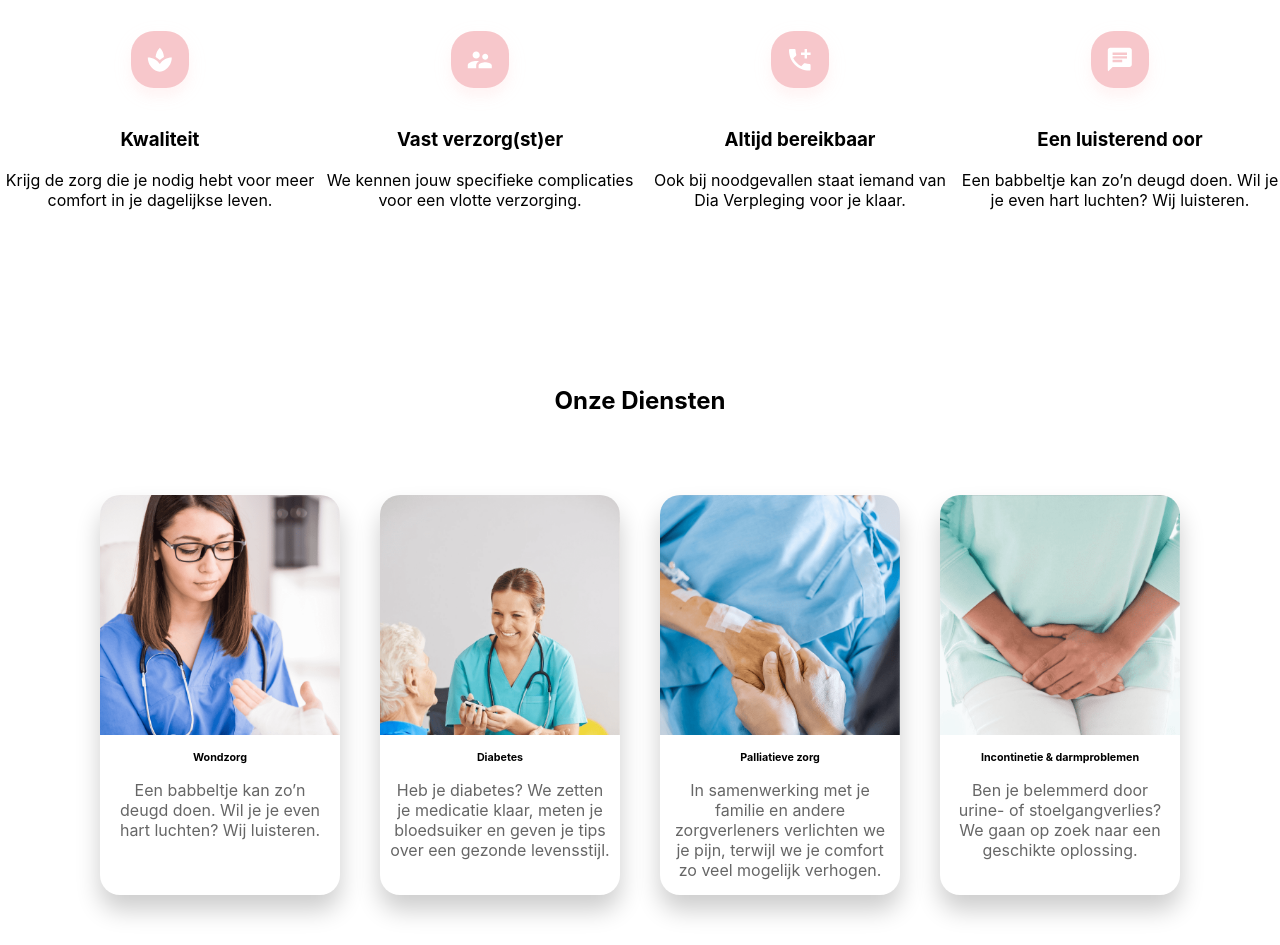
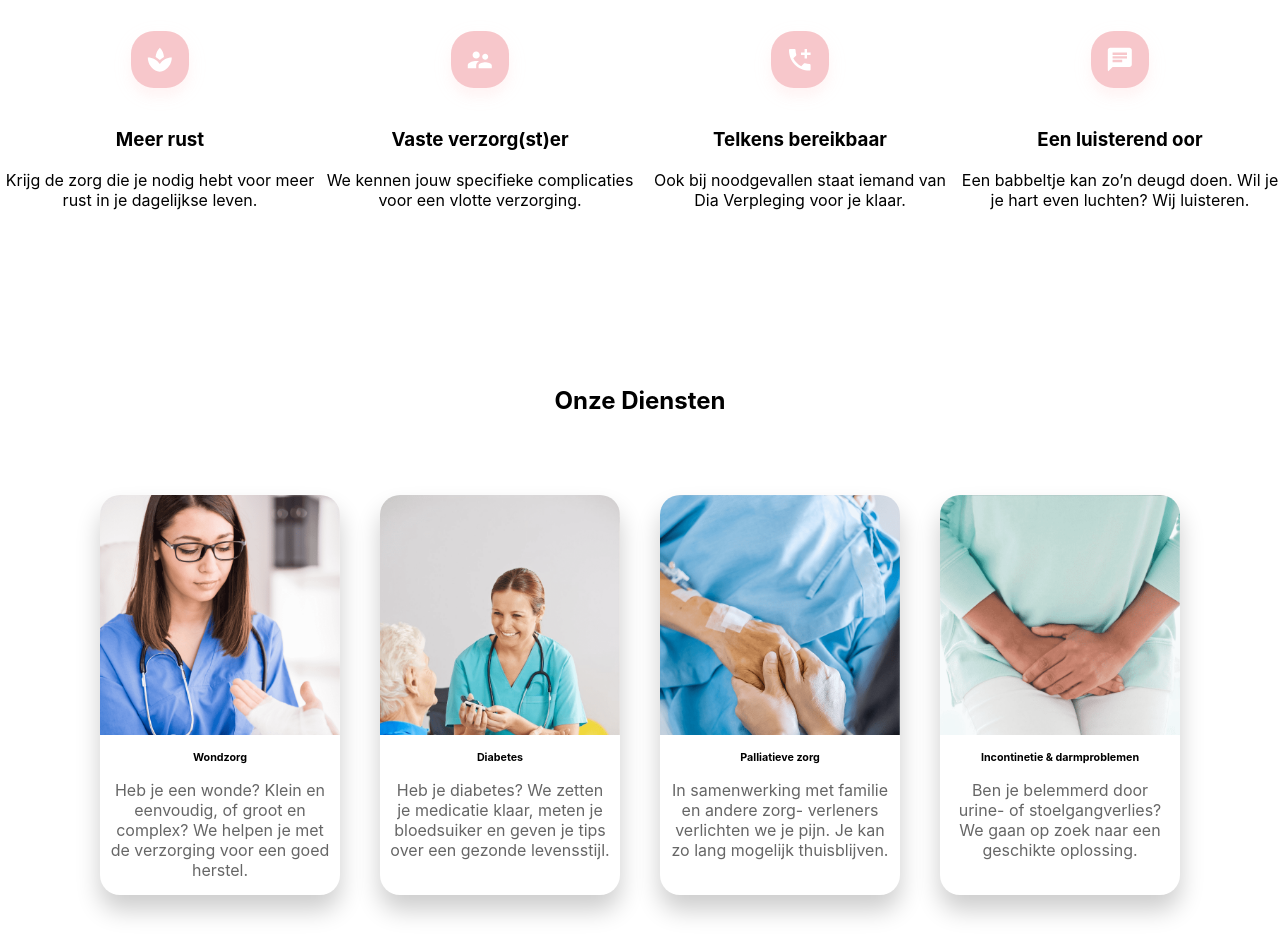
Before and after one commit to manziEric/diaverpleging, a Next.js app: page / in a window 1280 px wide. Shown: the part 840-1785 px from the top of the page. Built offline with nearby package versions, Linux system fonts and the light colour scheme.

Commit message:
update: tekst from pages

```diff
--- a/pages/diensten.tsx
+++ b/pages/diensten.tsx
@@ -51,8 +51,8 @@ const Diensten: NextPage = () => {
       <ContactFormHandler>
         <ContactForm title="Vraag meteen je intakegesprek aan.">
           <h3>
-            Staat jouw zorgbehoefte er niet tussen? Stuur ons eeen bericht en we
-            kijken graag hoe we je kunnen helpen.
+            Vind je jouw zorgebehoefte niet? Stuur ons een bericht en we kijken
+            graag hoe we je kunnen helpen.
           </h3>
           <Label name={name} />
           <Input
--- a/pages/index.tsx
+++ b/pages/index.tsx
@@ -50,7 +50,7 @@ const Home: NextPage = () => {
     <Layout>
       <Header
         title={'Thuisverpleging in zorgende handen'}
-        tekst={'Voor meer zorgeloze momenten in je leven.'}
+        tekst={'Meer zorgeloze momenten in je leven.'}
         isButton={true}
       />
       <CoreFeature />
@@ -106,7 +106,7 @@ const Home: NextPage = () => {
         <SubscribeForm>
           <h2>
             Schrijf je in op onze nieuwsbrief en ontvang de laatste weetjes over
-            gezondheid en thuisverpleging.
+            gezondheid in je mailbox.
           </h2>
           <Label name={email} />
           <Input
--- /dev/null
+++ b/src/components/core-feature/CoreFeature.data.ts
@@ -0,0 +1,32 @@
+import SpaIcon from '@mui/icons-material/Spa';
+import SupervisorAccountIcon from '@mui/icons-material/SupervisorAccount';
+import AddIcCallIcon from '@mui/icons-material/AddIcCall';
+import ChatIcon from '@mui/icons-material/Chat';
+
+export const data = [
+    {
+      id: 1,
+      IconSrc: SpaIcon,
+      title: 'Meer rust',
+      text: 'Krijg de zorg die je nodig hebt voor meer rust in je dagelijkse leven.',
+    },
+    {
+      id: 2,
+
+      IconSrc: SupervisorAccountIcon,
+      title: 'Vaste verzorg(st)er',
+      text: 'We kennen jouw specifieke complicaties voor een vlotte verzorging.',
+    },
+    {
+      id: 3,
+      IconSrc: AddIcCallIcon,
+      title: 'Telkens bereikbaar',
+      text: 'Ook bij noodgevallen staat iemand van Dia Verpleging voor je klaar.',
+    },
+    {
+      id: 4,
+      IconSrc: ChatIcon,
+      title: 'Een luisterend oor',
+      text: 'Een babbeltje kan zo’n deugd doen. Wil je je hart even luchten? Wij luisteren.',
+    },
+  ];
--- a/src/components/core-feature/CoreFeature.tsx
+++ b/src/components/core-feature/CoreFeature.tsx
@@ -1,37 +1,6 @@
 import IconsColumn from 'src/components/icons-column/IconsColumn';
-import SpaIcon from '@mui/icons-material/Spa';
-import SupervisorAccountIcon from '@mui/icons-material/SupervisorAccount';
-import AddIcCallIcon from '@mui/icons-material/AddIcCall';
-import ChatIcon from '@mui/icons-material/Chat';
+import { data } from 'src/components/core-feature/CoreFeature.data';
 import styles from 'styles/icons.module.css';
-
-const data = [
-  {
-    id: 1,
-    IconSrc: SpaIcon,
-    title: 'Kwaliteit',
-    text: 'Krijg de zorg die je nodig hebt voor meer comfort in je dagelijkse leven.',
-  },
-  {
-    id: 2,
-
-    IconSrc: SupervisorAccountIcon,
-    title: 'Vast verzorg(st)er',
-    text: 'We kennen jouw specifieke complicaties voor een vlotte verzorging.  ',
-  },
-  {
-    id: 3,
-    IconSrc: AddIcCallIcon,
-    title: 'Altijd bereikbaar',
-    text: 'Ook bij noodgevallen staat iemand van Dia Verpleging voor je klaar.',
-  },
-  {
-    id: 4,
-    IconSrc: ChatIcon,
-    title: 'Een luisterend oor',
-    text: 'Een babbeltje kan zo’n deugd doen. Wil je je even hart luchten? Wij luisteren.  ',
-  },
-];
 
 const CoreFeature = (): JSX.Element => {
   return (
--- a/src/components/footer/Footer.tsx
+++ b/src/components/footer/Footer.tsx
@@ -47,7 +47,7 @@ const Footer = (): JSX.Element => {
               <Link href="/">Privacy</Link>
             </li>
             <li>
-              <Link href="/">Algemene voorwaarde</Link>
+              <Link href="/">Algemene voorwaarden</Link>
             </li>
           </ul>
         </div>
--- a/src/components/service-section/TextSection.tsx
+++ b/src/components/service-section/TextSection.tsx
@@ -8,8 +8,8 @@ const TextSection = (): JSX.Element => {
       <p>
         Dia Verpleging bestaat uit verplegers en verpleegsters met jarenlange
         ervaring. Mensen verzorgen doen we hart en ziel. Onze missie? Zorgen dat
-        je je leven zo prettig mogelijk kan leiden. We geloven in de kracht van
-        een hartverwarmende lach en een oprechte babbel.
+        je zo lang mogelijk thuis kan blijven in comfort. Jong, oud, zwart of
+        wit? Onze zorg is voor iedereen.
       </p>
       <Button route="/diensten">Leer meer over ons</Button>
     </div>
--- a/src/components/services/CardContent.data.ts
+++ b/src/components/services/CardContent.data.ts
@@ -2,7 +2,7 @@ export const CardContentData = [
     {
         id: 1,
         title: "Wondzorg",
-        text: `Een babbeltje kan zo’n deugd doen. Wil je je even hart luchten? Wij luisteren.  `
+        text: `Heb je een wonde? Klein en eenvoudig, of groot en complex? We helpen je met de verzorging voor een goed herstel.`
     },
     {
         id: 2,
@@ -12,11 +12,11 @@ export const CardContentData = [
     {
         id: 3,
         title: "Palliatieve zorg",
-        text: `In samenwerking met je familie en andere zorgverleners verlichten we je pijn, terwijl we je comfort zo veel mogelijk verhogen.`
+        text: `In samenwerking met familie en andere zorg- verleners verlichten we je pijn. Je kan zo lang mogelijk thuisblijven.`
     },
     {
         id: 4,
         title: "Incontinetie & darmproblemen",
-        text: `Ben je belemmerd door urine- of stoelgangverlies? We gaan op zoek naar een geschikte oplossing. `
+        text: `Ben je belemmerd door urine- of stoelgangverlies? We gaan op zoek naar een geschikte oplossing.`
     },
 ]
```
Also changed, not shown: src/components/services/serviceCard.data.ts (+5 -5 lines), assets/Decore.svg, assets/Decore1.svg (deleted).
